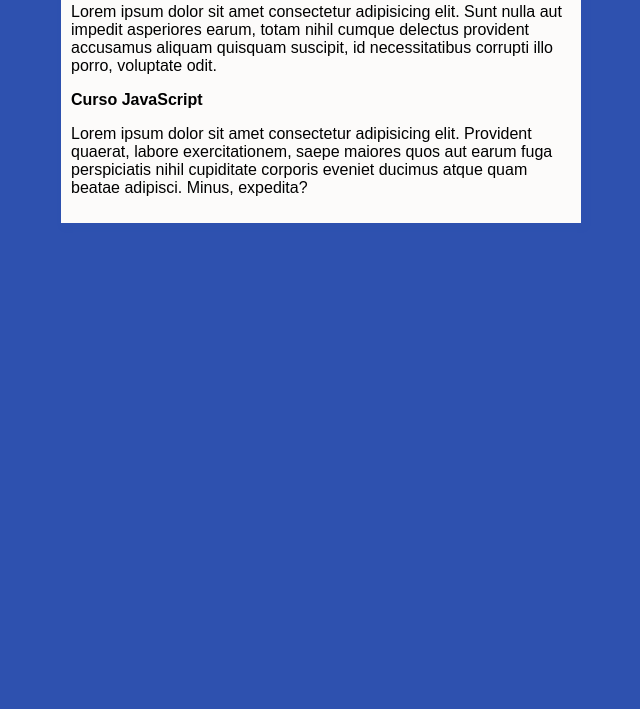
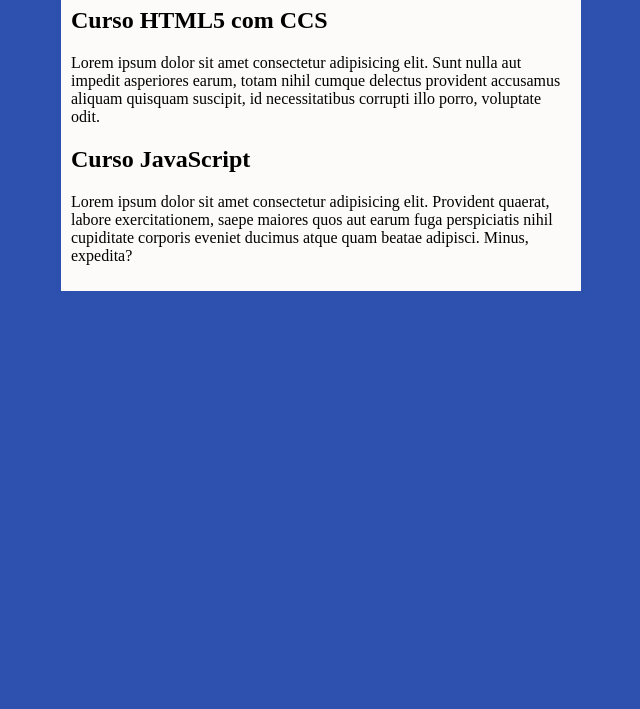
Before and after one commit to DenisSantoss/projeto-site, a plain HTML site: page index.html in a window 1280 px wide. Shown: the part 91-800 px from the top of the page, without its empty margins (319-959 px from the left). Drawn offline with Linux system fonts and the light colour scheme.

Commit message:
Update style.css

```diff
--- a/estilos/style.css
+++ b/estilos/style.css
@@ -1,7 +1,7 @@
 *{
-    font-family: Arial, Helvetica, sans-serif;
-    font-size: 16px;
-    font-style: rgb(46, 81, 175);
+    font-family: Arial, Helvetica, sans-serif rgb(46, 81, 175);
+    font-size: 16px rgb(46, 81, 175);
+
 }
 
 body {
```
